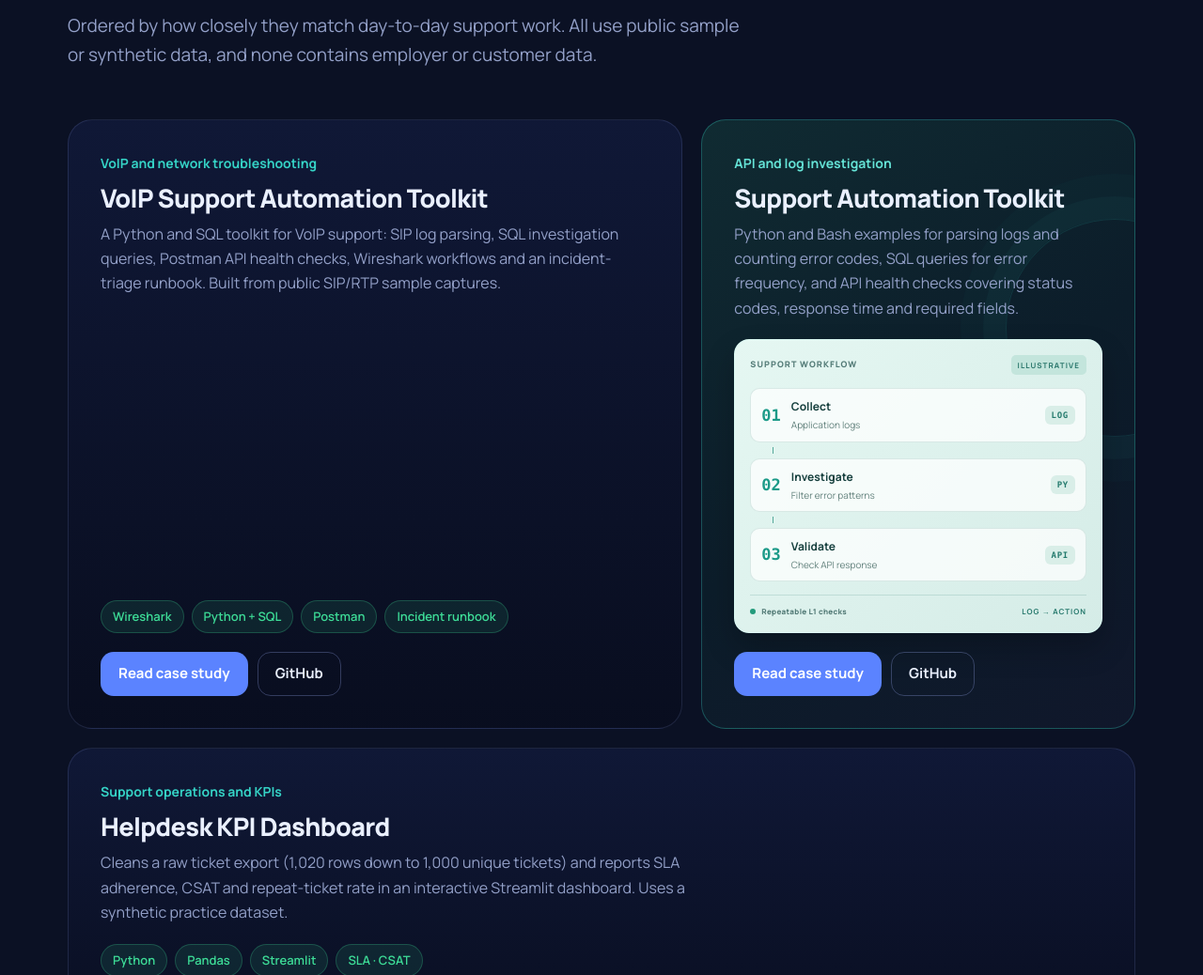
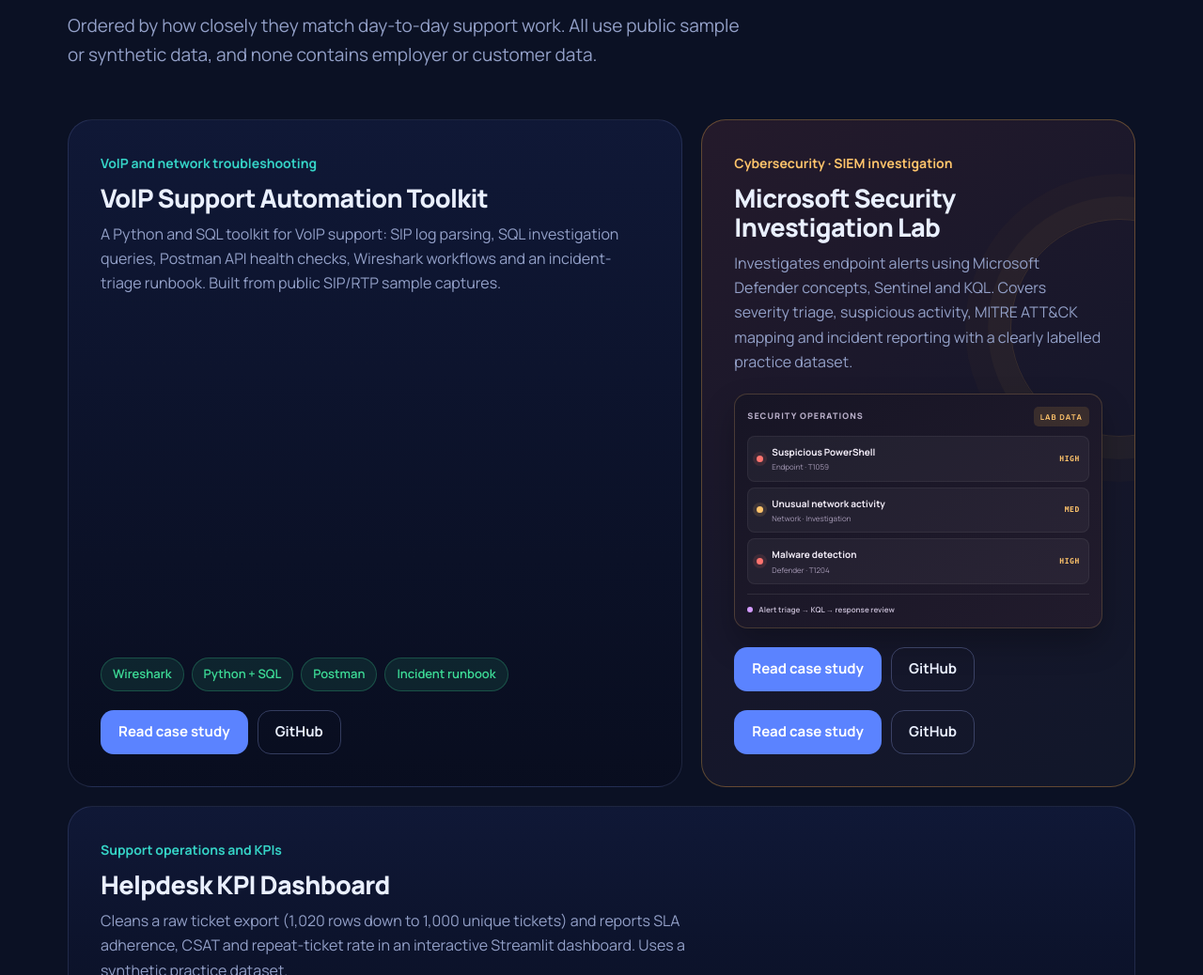
Before and after one commit to sajidmanzoor730/sajid-portfolio, a plain HTML site: page index.html in a window 1280 px wide. Shown: the part 1260-2298 px from the top of the page at 94% size. Drawn offline with Linux system fonts and the light colour scheme.

Commit message:
Feature Microsoft Security Investigation Lab instead of duplicate support toolkit

```diff
--- a/index.html
+++ b/index.html
@@ -132,6 +132,20 @@ h1 .w i{display:inline-block;font-style:normal;transform:translateY(112%);animat
 .toolkit-board-foot i{width:6px;height:6px;border-radius:50%;background:#249B7C}
 .toolkit-board-foot b{color:#27796D}
 @media(max-width:460px){.toolkit-board{padding:12px}.toolkit-step{padding:8px 9px}}
+.security-tile{background:linear-gradient(145deg,#241A2B 0%,#17172B 55%,#11172A 100%);border-color:rgba(255,181,71,.3)}
+.security-tile::after{content:"";position:absolute;right:-100px;top:105px;width:230px;height:230px;border:1px solid rgba(255,181,71,.13);border-radius:50%;box-shadow:0 0 0 24px rgba(255,181,71,.035),0 0 0 48px rgba(255,181,71,.025);pointer-events:none;z-index:-1}
+.security-tile .tag{color:#FFC46B}.security-tile .arrow{border-color:rgba(255,196,107,.35)}
+.security-visual{padding:13px;border:1px solid rgba(255,196,107,.2);border-radius:14px;background:linear-gradient(145deg,#171525,#211B2C);box-shadow:0 16px 32px rgba(0,0,0,.25)}
+.security-head{display:flex;justify-content:space-between;align-items:center;margin-bottom:10px;color:#B9AFC9;font-size:9px;font-weight:900;letter-spacing:.12em}
+.security-head b{padding:4px 7px;border-radius:5px;background:rgba(255,181,71,.13);color:#FFC46B;font-size:8px}
+.security-alert{display:flex;align-items:center;gap:9px;padding:8px 9px;margin-top:6px;border-radius:8px;background:rgba(255,255,255,.045);border:1px solid rgba(255,255,255,.06)}
+.security-alert>span{display:grid;gap:1px;min-width:0}.security-alert>span b{font-size:10px;color:#F3EDF8}.security-alert>span small{font-size:8px;color:#A79BB7}
+.security-alert em{margin-left:auto;font:800 8px Consolas,monospace;font-style:normal;letter-spacing:.08em;color:#FFC46B}
+.sev{width:7px;height:7px;flex:0 0 7px;border-radius:50%;background:#FF746F;box-shadow:0 0 0 4px rgba(255,116,111,.12)}
+.sev.med{background:#FFC46B;box-shadow:0 0 0 4px rgba(255,196,107,.12)}
+.security-foot{margin-top:10px;padding-top:9px;border-top:1px solid rgba(255,255,255,.09);color:#B8AFC6;font-size:8px;font-weight:700}
+.security-foot span{display:flex;align-items:center;gap:6px}.security-foot i{width:6px;height:6px;border-radius:50%;background:#D49BFF}
+@media(max-width:460px){.security-visual{padding:10px}}
 .more2{margin-top:36px;display:flex;gap:14px;flex-wrap:wrap;align-items:center}
 .note{margin:0;font-size:14px;color:var(--muted)}
 .ap{display:grid;grid-template-columns:repeat(4,minmax(0,1fr));gap:16px;list-style:none;margin:0;padding:0;counter-reset:s}
@@ -245,20 +259,17 @@ footer a:hover{color:var(--text);text-decoration:underline}
       <div class="viz"><div class="pipe2"><span>Wireshark</span><span>Python + SQL</span><span>Postman</span><span>Incident runbook</span></div></div>
       <div class="tbtns"><a class="btn pri sm" href="voip-support-automation.html">Read case study</a><a class="btn sec sm" href="https://github.com/sajidmanzoor730/voip-support-automation">GitHub</a></div>
     </article>
-    <article class="tile t2 toolkit-tile rv" style="--d:.08s"><div class="tag">API and log investigation</div>
-      <h3>Support Automation Toolkit</h3>
-      <p>Python and Bash examples for parsing logs and counting error codes, SQL queries for error frequency, and API health checks covering status codes, response time and required fields.</p>
-      <div class="viz"><div class="toolkit-board" role="img" aria-label="Illustrative three-stage support workflow showing log review, error filtering and API validation">
-        <div class="toolkit-board-head"><span>SUPPORT WORKFLOW</span><b>ILLUSTRATIVE</b></div>
-        <div class="toolkit-flow">
-          <div class="toolkit-step"><strong>01</strong><span><b>Collect</b><small>Application logs</small></span><em>LOG</em></div>
-          <div class="toolkit-connector"></div>
-          <div class="toolkit-step"><strong>02</strong><span><b>Investigate</b><small>Filter error patterns</small></span><em>PY</em></div>
-          <div class="toolkit-connector"></div>
-          <div class="toolkit-step"><strong>03</strong><span><b>Validate</b><small>Check API response</small></span><em>API</em></div>
-        </div>
-        <div class="toolkit-board-foot"><span><i></i> Repeatable L1 checks</span><b>LOG → ACTION</b></div>
+    <article class="tile t2 security-tile rv" style="--d:.08s"><div class="tag">Cybersecurity · SIEM investigation</div>
+      <h3>Microsoft Security Investigation Lab</h3>
+      <p>Investigates endpoint alerts using Microsoft Defender concepts, Sentinel and KQL. Covers severity triage, suspicious activity, MITRE ATT&amp;CK mapping and incident reporting with a clearly labelled practice dataset.</p>
+      <div class="viz"><div class="security-visual" role="img" aria-label="Illustrative security operations alert triage panel with severity, alert category and investigation status">
+        <div class="security-head"><span>SECURITY OPERATIONS</span><b>LAB DATA</b></div>
+        <div class="security-alert"><i class="sev high"></i><span><b>Suspicious PowerShell</b><small>Endpoint · T1059</small></span><em>HIGH</em></div>
+        <div class="security-alert"><i class="sev med"></i><span><b>Unusual network activity</b><small>Network · Investigation</small></span><em>MED</em></div>
+        <div class="security-alert"><i class="sev high"></i><span><b>Malware detection</b><small>Defender · T1204</small></span><em>HIGH</em></div>
+        <div class="security-foot"><span><i></i> Alert triage → KQL → response review</span></div>
       </div></div>
+      <div class="tbtns"><a class="btn pri sm" href="microsoft-security-investigation.html">Read case study</a><a class="btn sec sm" href="https://github.com/sajidmanzoor730/microsoft-security-lab">GitHub</a></div>
       <div class="tbtns"><a class="btn pri sm" href="support-automation-toolkit.html">Read case study</a><a class="btn sec sm" href="https://github.com/sajidmanzoor730/support-automation-toolkit">GitHub</a></div>
     </article>
     <article class="tile t3 rv" style="--d:.12s"><div class="tag">Support operations and KPIs</div>
```
